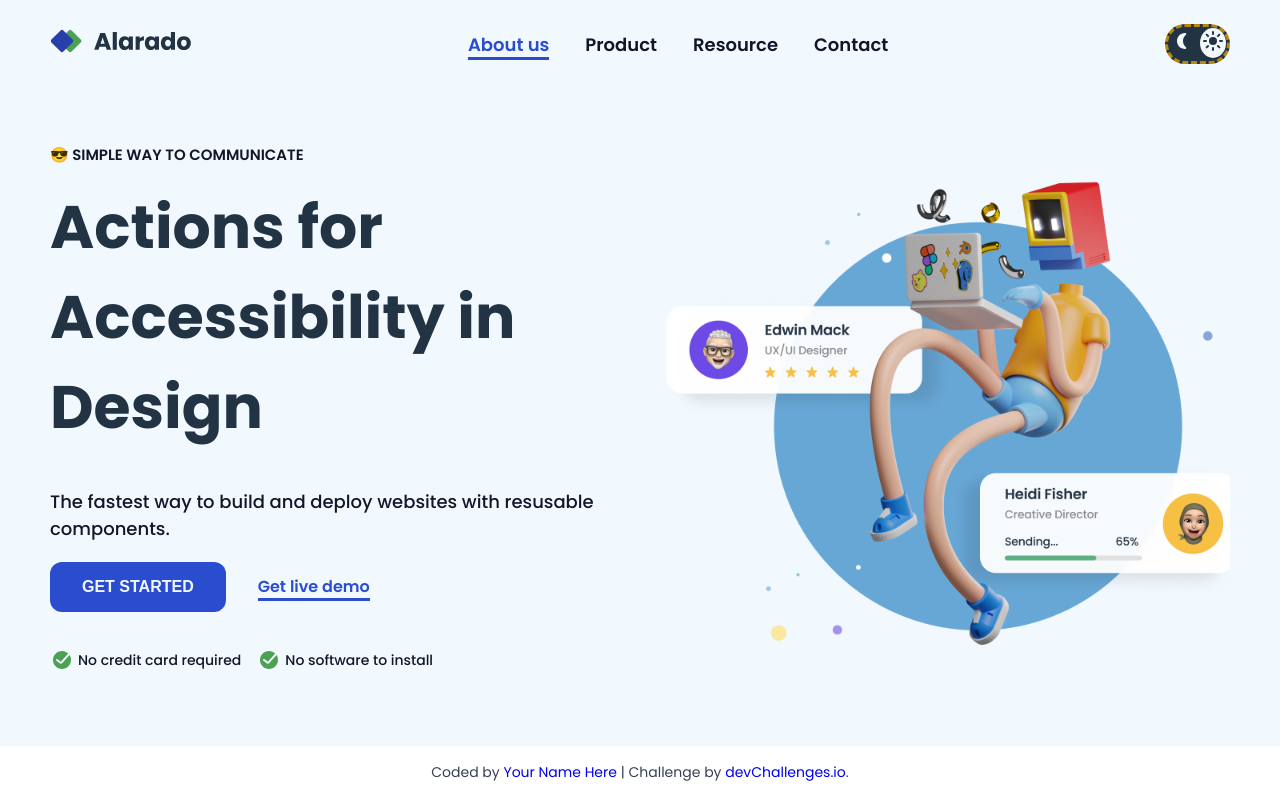
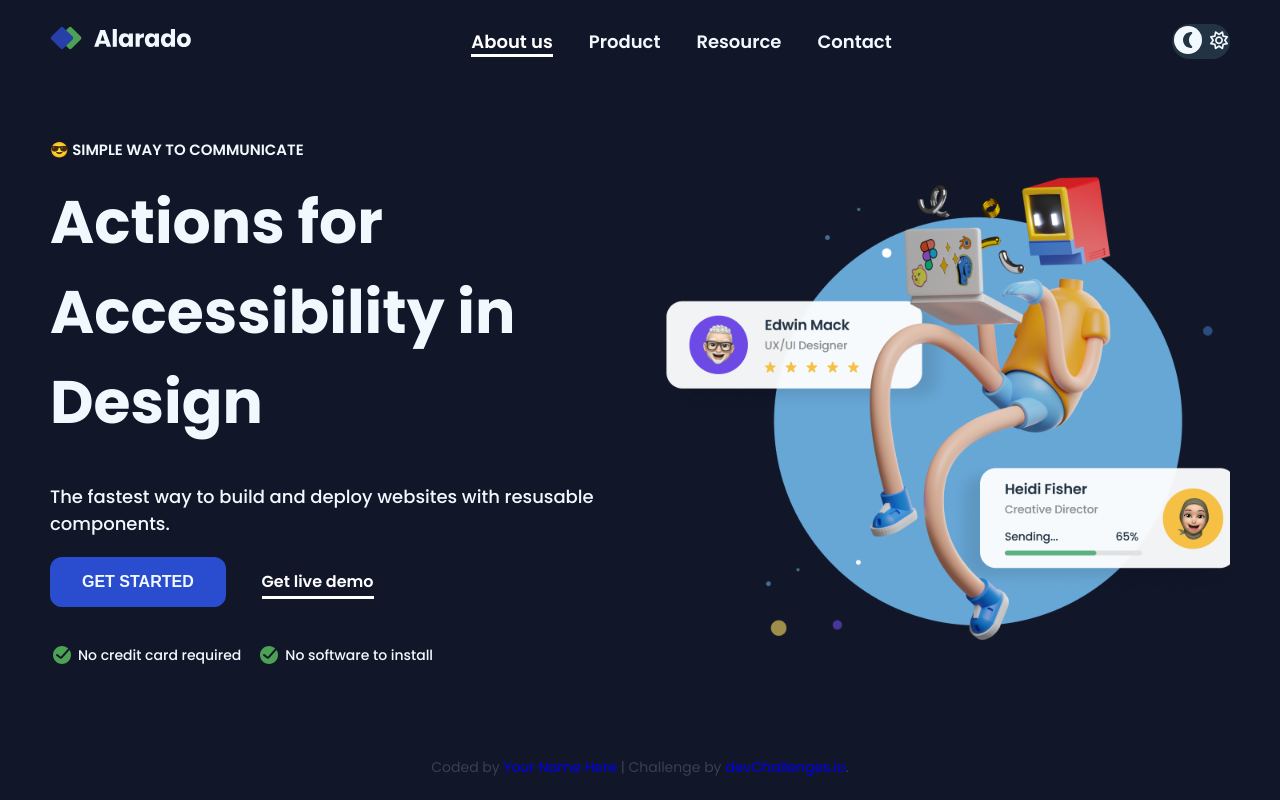
Before and after one commit to DevelopWebAdnan/simple-homepage-master, a plain HTML site: page index.html in a window 1280 px wide. Both pictures are taken after a click on the button 1182 px from the left and 43 px from the top of the page. Drawn offline with Linux system fonts and the light colour scheme.

Commit message:
User will be able to toggle between light and dark mode (light mode by default)

```diff
--- a/index.html
+++ b/index.html
@@ -17,7 +17,7 @@
 <link rel="preconnect" href="https://fonts.gstatic.com" crossorigin>
 <link href="https://fonts.googleapis.com/css2?family=Poppins:ital,wght@0,100;0,200;0,300;0,400;0,500;0,600;0,700;0,800;0,900;1,100;1,200;1,300;1,400;1,500;1,600;1,700;1,800;1,900&display=swap" rel="stylesheet">
 
-    <!--You are welcome to delete these styles or modify them in your own stylesheet -->
+<script src="https://kit.fontawesome.com/5b8652802a.js" crossorigin="anonymous"></script>
     <style>
       .poppins-regular {
   font-family: "Poppins", sans-serif;
@@ -34,12 +34,62 @@
       body {
         height: 100vh;
         font-size: 1.125rem;
-        color: #111729;
+        /* color: #111729;
+        background-color: #F2F9FE; */
       }
 
+      /* shared styles */
+      /* .light-theme-text-color{ */
+      /* .nav-text-color{ */
+      /* .text-color{
+        color: #111729;
+      } */
+      /* .banner-text-color { */
+      .text-color {
+        color: #223344;
+      }
+      /* .light-theme-bg-color { */
+      .bg-color {
+        background-color: #F2F9FE;
+      }
+      /* .primary-color {
+        color: #2A4DD0;
+      } */
+      /* .dark-theme-nav-text-color {
+        color: #FFFFFF;
+      } */
+      /* .dark-theme-banner-text-color { */
+      .dark-theme-text-color {
+        color: #F2F9FE;
+      }
+      .dark-theme-bg-color {
+        background-color: #111729;
+        /* background-color: #223344; */
+      }
+      .hidden {
+        display: none;
+      }
+      .active-toggle {
+        background-color: #F2F9FE;
+        border-radius: 50%;
+        /* color: #F2F9FE; */
+        padding: 2px;
+      }
+      /* .dark-theme-active-toggle {
+        background-color: #F2F9FE;
+      } */
+      .active {
+        color: #2A4DD0;
+        /* text-decoration: underline; */
+        border-bottom: 3px solid #2A4DD0;
+      }
+      .dark-theme-active {
+        color: #FFFFFF;
+        border-bottom: 3px solid #FFFFFF;
+      }
       /* header styles */
-      .header {
-        background-color: #F2F9FE;
+      #header {
+        /* background-color: #F2F9FE; */
         padding: 24px 50px;
       }
 
@@ -65,35 +115,60 @@
         list-style: none;
         font-weight: 600;
       }
-      .nav-list li a {
+      /* .nav-list li .nav-item { */
+      .nav-item {
         text-decoration: none;
-        color: #111729;
+        /* color: #111729; */
       }
-      .nav-list li:first-of-type a {
+      /* .nav-list li:first-of-type a { */
+      /* .nav-item-1 {
         color: #2A4DD0;
-        /* text-decoration: underline; */
+        text-decoration: underline;
         border-bottom: 3px solid #2A4DD0;
-      }
+      } */
       .hamburger-menu {
         display: none;
       }
       .theme-toggle {
+      /* #theme-toggle { */
         border: 3px dashed darkgoldenrod;
         border-radius: 50px;
         background-color: #223344;
-        padding: 1px;
+        /* background-color: #111729; */
+        padding: 2px;
+        border: none;
+        /* width: 55px; */
+        display: flex;
+        gap: 8px;
+        align-items: center;
       }
       .theme-toggle button {
-        border-radius: 50%;
+      /* #theme-toggle img { */
+        /* border-radius: 50%; */
         border: none;
-        font-size: 1rem;
-        background-color: #223344;
-        padding: 1px;
+        /* font-size: 1rem; */
+        /* background-color: #223344; */
+        background-color: transparent;
+        /* padding: 1px; */
+        /* font-size: 1.125rem; */
+        /* width: 24px; */
+        /* height: 28px; */
       }
       /* .theme-toggle .moon {} */
-      .theme-toggle .sun {
-        /* border-radius: 50px; */
+      /* #btn-sun {
+        border-radius: 50px;
         background-color: #F2F9FE;
+      } */
+      /* #btn-sun-fill img {
+        border-radius: 50%;
+        width: 100%;
+      } */
+      #btn-sun-fill span {
+        /* border-radius: 50%; */
+        /* width: 100%; */
+        color: #F2F9FE;
+        /* font-size: large; */
+        font-size: 1.125rem;
       }
 
       /* banner styles */
@@ -117,7 +192,7 @@
       }
       .banner .text-content .title {
         font-size: 3.75rem;
-        color: #223344;
+        /* color: #223344; */
         margin: 16px 0;
         /* max-width: 300px; */
         /* border: 3px dashed steelblue; */
@@ -126,12 +201,16 @@
         margin: 36px auto 20px;
         font-weight: 500;
       }
-      .banner .text-content .buttons {
-        /* font-size: 1rem;
-        font-weight: 600; */
+      /* .banner .text-content .buttons { */
+      .banner-buttons {
+      /* .buttons { */
+        font-size: 1rem;
+        font-weight: 600;
         margin: 20px auto 36px;
       }
-      .banner .text-content .buttons button {
+      /* .banner .text-content .buttons button { */
+      .banner-buttons button {
+      /* .buttons button { */
         border: none;
         background-color: #2A4DD0;
         color: #F2F9FE;
@@ -141,13 +220,22 @@
         font-size: 1rem;
         text-transform: uppercase;
       }
-      .banner .text-content .buttons a {
-         color: #2A4DD0;
+      /* .banner .text-content .buttons button.btn-live-demo { */
+      /* .buttons button .btn-live-demo { */
+      /* .buttons .btn-live-demo { */
+      /* .banner-buttons .btn-live-demo { */
+      .live-demo {
+         /* color: #2A4DD0; */
         text-decoration: none;
-        border-bottom: 3px solid #2A4DD0;
-        font-weight: 600;
-        margin: 32px;
-        font-size: 1rem;
+        /* border-bottom: 3px solid #2A4DD0; */
+        /* font-weight: 600; */
+        margin: 0 32px;
+        /* font-size: 1rem; */
+        background-color: transparent;
+        /* border: none; */
+        border-radius: 0;
+        padding: 3px 0;
+        text-transform: none;
       }
       .banner .text-content .bottom {
         font-size: 0.875rem;
@@ -186,7 +274,7 @@
 
       /* responsive styles */
       @media screen and (max-width: 640px) {
-        .header {
+        #header {
         /* background-color: #F2F9FE; */
         padding: 12px 4px;
       }
@@ -211,12 +299,12 @@
         /* display: flex; */
         flex-direction: column-reverse;
       }
-      .banner .text-content {
-        /* border: 4px dashed darkkhaki; */
-        /* max-width: 400px; */
-        /* flex: 1; */
-        /* width: 100%; */
-      }
+      /* .banner .text-content {
+        border: 4px dashed darkkhaki;
+        max-width: 400px;
+        flex: 1;
+        width: 100%;
+      } */
        .banner .text-content .title {
         font-size: 2.75rem;
         /* color: #223344;
@@ -258,21 +346,32 @@
       }
     </style>
   </head>
-  <body class="poppins-regular">
-    <header class="header">
+  <body class="poppins-regular text-color bg-color">
+    <header id="header">
       <!-- navbar section starts -->
        <nav class="navbar">
-        <div class="nav-image"><img src="resources/logo-light.svg" alt="logo-light"></div>
+        <div class="nav-image">
+          <img id="logo-light" src="resources/logo-light.svg" alt="logo-light">
+          <img id="logo-dark" class="hidden" src="resources/logo-dark.svg" alt="logo-dark">
+        </div>
         <ul class="nav-list">
-          <li><a href="">About us</a></li>
-          <li><a href="">Product</a></li>
-          <li><a href="">Resource</a></li>
-          <li><a href="">Contact</a></li>
+          <li><a href="" class="nav-item active">About us</a></li>
+          <li><a href="" class="nav-item text-color">Product</a></li>
+          <li><a href="" class="nav-item text-color">Resource</a></li>
+          <li><a href="" class="nav-item text-color">Contact</a></li>
         </ul>
         <div class="hamburger-menu"><img src="resources/hamburger-button.svg" alt="hamburger-button"></div>
         <div class="theme-toggle">
-            <button class="moon"><img src="resources/Moon_fill_light.svg" alt="Moon_fill_light"></button>
-            <button class="sun"><img src="resources/Sun_fill.svg" alt="Sun_fill"></button>
+            <button id="btn-moon-fill-light">
+              <img src="resources/Moon_fill_light.svg" alt="Moon_fill_light">
+              </button>
+              <button class="hidden" id="btn-moon-fill">
+              <img src="resources/Moon_fill.svg" alt="Moon_fill">
+            </button>
+            <button id="btn-sun-fill">
+              <img class="active-toggle" src="resources/Sun_fill.svg" alt="Sun_fill">
+              <span class="hidden"><i class="fa-regular fa-sun"></i></span>
+            </button>
         </div>
        </nav>
       <!-- navbar section ends -->
@@ -282,8 +381,9 @@
             <h5 class="sub-title">😎 Simple way to communicate</h5>
             <h1 class="title">Actions for Accessibility in Design</h1>
             <p class="description">The fastest way to build and deploy websites with resusable components.</p>
-            <div class="buttons">
-              <button>Get Started</button><a href="">Get live demo</a>
+            <div class="banner-buttons">
+              <button>Get Started</button>
+              <a href="" class="live-demo active">Get live demo</a>
             </div>
             <div class="bottom">
               <div class="done">
@@ -304,18 +404,16 @@
        <!-- banner section ends -->
     </header>
 
-    <main>
+    <!-- <main></main> -->
 
-    </main>
-
-    <footer>
-
-    </footer>
-    <div class="author-info">
+    <!-- <footer> -->
+          <div class="author-info">
       Coded by <a href="#">Your Name Here</a> | Challenge by
       <a href="https://www.devchallenges.io?ref=challenge" target="_blank"
         >devChallenges.io</a
       >.
     </div>
+    <!-- </footer> -->
+    <script src="/theme.js"></script>
   </body>
 </html>
--- /dev/null
+++ b/theme.js
@@ -0,0 +1,111 @@
+console.log('Added the theme.js file to toggle theme.');
+
+// document.getElementById('theme-toggle').addEventListener('click', function() {
+const moonFillLightBtn = document.getElementById('btn-moon-fill-light');
+const moonFillBtn = document.getElementById('btn-moon-fill');
+const sunFillBtn = document.getElementById('btn-sun-fill');
+
+const navItems = document.getElementsByClassName('nav-item');
+    console.log(navItems);
+    const navItem1 = document.getElementsByClassName('nav-item')[0];
+    console.log(navItem1);
+
+    const moonFillBtnImg = moonFillBtn.querySelector('#btn-moon-fill img');
+    console.log(moonFillBtnImg);
+    const sunFillBtnImg = sunFillBtn.querySelector('#btn-sun-fill img');
+    const sunFillLightBtnImg = sunFillBtn.querySelector('#btn-sun-fill span');
+    console.log(sunFillBtnImg, sunFillLightBtnImg);
+
+        const liveDemo = document.getElementsByClassName('live-demo')[0]
+    console.log(liveDemo);
+
+moonFillLightBtn.addEventListener('click', function() {
+    console.log('Clicked on the moon-fill-light button to toggle the theme');
+    document.body.classList.add('dark-theme-text-color');
+    document.body.classList.add('dark-theme-bg-color');
+
+    document.getElementById('logo-light').classList.add('hidden');
+    document.getElementById('logo-dark').classList.remove('hidden');
+    // const navItems = document.getElementsByClassName('nav-item');
+    // console.log(navItems);
+    for(let navItem of navItems) {
+        console.log(navItem);
+        navItem.classList.add('dark-theme-text-color')
+    }
+
+    // const navItem1 = document.getElementsByClassName('nav-item')[0];
+    // console.log(navItem1);
+    navItem1.classList.add('dark-theme-active');
+    navItem1.classList.remove('active');
+
+    moonFillLightBtn.classList.add('hidden');
+    moonFillBtn.classList.remove('hidden');
+
+    // const moonFillBtnImg = document.getElementById('btn-moon-fill').children();
+    // const moonFillBtnImg = document.getElementById('btn-moon-fill').childNodes();
+    // const moonFillBtnImg = document.getElementById('btn-moon-fill').firstChild();
+    // const moonFillBtnImg = moonFillBtn.firstChild();
+    // const moonFillBtnImg = moonFillBtn.childNodes();
+    // const moonFillBtnImg = moonFillBtn.children();
+    // const moonFillBtnImg = moonFillBtn.lastChild();
+    // const moonFillBtnImg = moonFillBtn.lastElementChild();
+    // const moonFillBtnImg = moonFillBtn.firstChild();
+    // const moonFillBtnImg = moonFillBtn.firstElementChild();
+    // const moonFillBtnImg = moonFillBtn.parentElement();
+    // const moonFillBtnImg = moonFillBtn.parentNode();
+    // const moonFillBtnImg = moonFillBtn.previousElementSibling();
+    // const moonFillBtnImg = moonFillBtn.previousSibling();
+    // const moonFillBtnImg = moonFillBtn.querySelector('#btn-moon-fill img');
+    // console.log(moonFillBtnImg);
+    moonFillBtnImg.classList.add('active-toggle');
+
+    // const sunFillBtnImg = sunFillBtn.querySelector('#btn-sun-fill img');
+    // const sunFillLightBtnImg = sunFillBtn.querySelector('#btn-sun-fill span');
+    // console.log(sunFillBtnImg, sunFillLightBtnImg);
+    // sunFillBtnImg.classList.remove('active-toggle');
+    sunFillBtnImg.classList.add('hidden');
+    sunFillLightBtnImg.classList.remove('hidden');
+
+    // const btnLiveDemo = document.getElementById('btn-live-demo')
+    // const liveDemo = document.getElementsByClassName('live-demo')[0]
+    // console.log(liveDemo);
+    liveDemo.classList.add('dark-theme-active');
+})
+
+document.getElementById('btn-sun-fill').addEventListener('click', function() {
+    console.log('Clicked on the sun-fill button to toggle the theme');
+    document.body.classList.remove('dark-theme-text-color');
+    document.body.classList.remove('dark-theme-bg-color');
+
+    document.getElementById('logo-light').classList.remove('hidden');
+    document.getElementById('logo-dark').classList.add('hidden');
+    // const navItems = document.getElementsByClassName('nav-item');
+    // console.log(navItems);
+    for(let navItem of navItems) {
+        // console.log(navItem);
+        navItem.classList.remove('dark-theme-text-color')
+    }
+
+    // const navItem1 = document.getElementsByClassName('nav-item')[0];
+    // console.log(navItem1);
+    navItem1.classList.remove('dark-theme-active');
+    navItem1.classList.add('active');
+
+    moonFillLightBtn.classList.remove('hidden');
+    moonFillBtn.classList.add('hidden');
+
+    // const moonFillBtnImg = moonFillBtn.querySelector('#btn-moon-fill img');
+    // console.log(moonFillBtnImg);
+    moonFillBtnImg.classList.remove('active-toggle');
+
+    // const sunFillBtnImg = sunFillBtn.querySelector('#btn-sun-fill img');
+    // const sunFillLightBtnImg = sunFillBtn.querySelector('#btn-sun-fill span');
+    // console.log(sunFillBtnImg, sunFillLightBtnImg);
+sunFillBtnImg.classList.remove('hidden');
+    sunFillLightBtnImg.classList.add('hidden');
+
+        // document.getElementById('btn-live-demo').classList.remove('dark-theme-active-link')
+    //     const liveDemo = document.getElementsByClassName('live-demo')[0]
+    // console.log(liveDemo);
+    liveDemo.classList.remove('dark-theme-active');
+})
```
